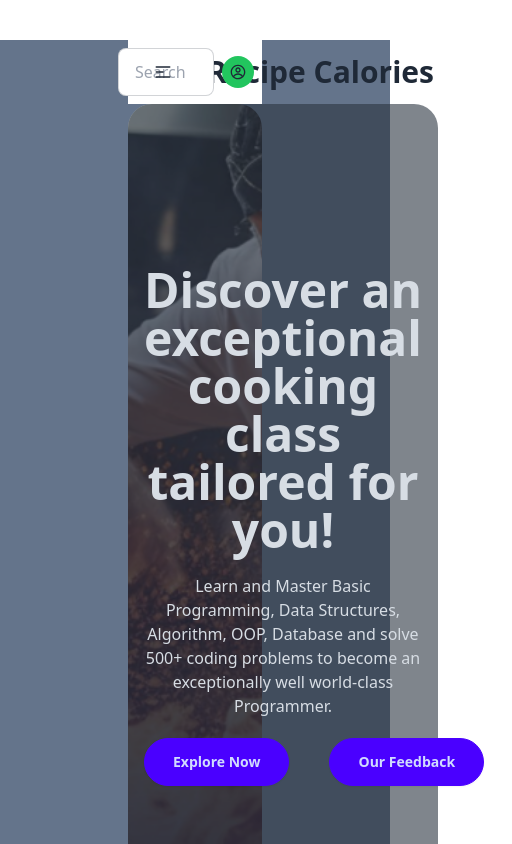
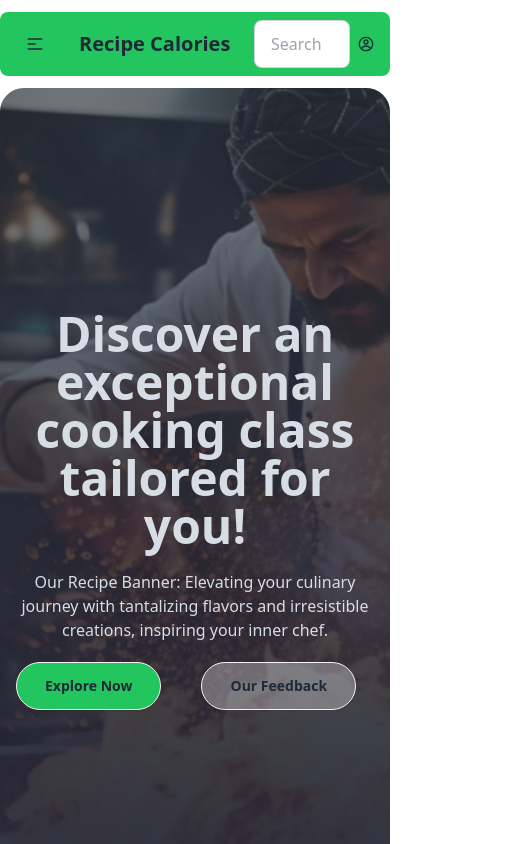
Before and after one commit to deveshbis/chefs-table, a React (Vite) app: page / in a window 390 px wide. Shown: the top 844 px of the page, 512 px wide, since content can reach past the window. Built offline with nearby package versions, Linux system fonts and the light colour scheme.

Commit message:
Current cooking value show the display

```diff
--- a/src/App.jsx
+++ b/src/App.jsx
@@ -12,10 +12,15 @@ function App() {
     <>
 
 
-      <div className='px-32 mt-10 bg-slate-500'>
-        <Header></Header>
-        <Banner></Banner>
-        <Recipes></Recipes>
+      <div className='lg:px-32'>
+        <div className='lg:mb-5 bg-green-500 rounded-lg'>
+          <Header></Header>
+        </div>
+        <div className='lg:mt-5'>
+          <Banner></Banner>
+          <Recipes></Recipes>
+        </div>
+
       </div>
 
 
--- a/src/component/Banner/Banner.jsx
+++ b/src/component/Banner/Banner.jsx
@@ -8,10 +8,10 @@ const Banner = () => {
                 <div className="hero-content text-center text-neutral-content">
                     <div className="max-w-md">
                         <h1 className="mb-5 text-5xl font-bold">Discover an exceptional cooking class tailored for you!</h1>
-                        <p className="mb-5">Learn and Master Basic Programming, Data Structures, Algorithm, OOP, Database and solve 500+ coding problems to become an exceptionally well world-class Programmer.</p>
+                        <p className="mb-5">Our Recipe Banner: Elevating your culinary journey with tantalizing flavors and irresistible creations, inspiring your inner chef.</p>
                         <div className='flex gap-10'>
-                            <button className="btn btn-primary rounded-[50px] px-7 ">Explore Now</button>
-                            <button className="btn btn-primary rounded-[50px] px-7">Our Feedback</button>
+                            <button className="btn bg-green-500 rounded-[50px] px-7 ">Explore Now</button>
+                            <button className="btn backdrop-blur-none bg-white/30 rounded-[50px] px-7">Our Feedback</button>
                         </div>
                     </div>
                 </div>
--- a/src/component/Carted/Carted.jsx
+++ b/src/component/Carted/Carted.jsx
@@ -1,32 +1,46 @@
 
-import PropTypes from 'prop-types'
 
-const Carted = ({carted}) => {
-    const {recipe_name, preparing_time, calories} = carted;
+
+import { useState } from 'react';
+import PropTypes from 'prop-types';
+
+const Carted = ({ carted, handlePrepare }) => {
+    const { recipe_name, preparing_time, calories } = carted;
+
+    const [isVisible, setIsVisible] = useState(true);
+
+    const handlePreparingBtn= () => {
+        setIsVisible(false);
+    };
+
     return (
         <div>
-
-
-            <div className="overflow-x-auto ">
+            {isVisible && (
+                <div className="overflow-x-auto">
                     <table className="table">
                         <tbody>
-                        <tr className="bg-base-200 ">
+                            <tr className="bg-base-200">
                                 <th></th>
                                 <td>{recipe_name}</td>
                                 <td>{preparing_time}</td>
                                 <td>{calories}</td>
-                            <td><button className="bg-green-400 p-2 rounded-3xl r">Preparing</button></td>
+                                <td>
+                                    <button className="bg-green-400 p-2 rounded-3xl" onClick={()=> {handlePreparingBtn(carted); handlePrepare(carted);}}>
+                                        Preparing
+                                    </button>
+                                </td>
                             </tr>
-
                         </tbody>
                     </table>
                 </div>
+            )}
         </div>
     );
 };
 
-Carted.propTypes ={
-    carted: PropTypes.object
-}
+Carted.propTypes = {
+    carted: PropTypes.object.isRequired,
+    handlePrepare:PropTypes.func
+};
 
 export default Carted;
--- a/src/component/Header/Header.jsx
+++ b/src/component/Header/Header.jsx
@@ -2,8 +2,8 @@
 import { CgProfile } from "react-icons/cg";
 const Header = () => {
     return (
-        <div className="mt-10">
-            <div className="navbar bg-base-100">
+        <div className="lg:mt-5 mt-3">
+            <div className="navbar mb-3">
                 <div className="navbar-start">
                     <div className="dropdown">
                         <div tabIndex="0" role="button" className="btn btn-ghost lg:hidden">
@@ -16,10 +16,10 @@ const Header = () => {
                             <li><a>Search</a></li>
                         </ul>
                     </div>
-                    <a className="btn btn-ghost text-3xl">Recipe Calories</a>
+                    <a className="btn btn-ghost lg:text-3xl text-xl">Recipe Calories</a>
                 </div>
                 <div className="navbar-center gap-3 hidden lg:flex">
-                    <ul className="menu menu-horizontal px-3">
+                    <ul className="menu menu-horizontal lg:px-3">
                         <li><a href="">Home</a></li>
                         <li><a href="">Recipes</a></li>
                         <li><a href="">About</a></li>
@@ -27,7 +27,7 @@ const Header = () => {
                     </ul>
                 </div>
 
-                <div className="navbar-end flex-none gap-2">
+                <div className="navbar-end flex-none lg:gap-2">
                     <div className="form-control">
                         <input type="text" placeholder="Search" className="input input-bordered w-24 md:w-auto" />
                     </div>
--- a/src/component/Recipes/Cart/Cart.jsx
+++ b/src/component/Recipes/Cart/Cart.jsx
@@ -1,30 +1,57 @@
 
 import PropTypes from 'prop-types'
 import Carted from '../../Carted/Carted';
+import { useState } from 'react';
+import Prepare from './Prepare';
 
-const Cart = ({ cart }) => {
+const Cart = ({ cart}) => {
+    const [prepare, setPrepare] =useState([]);
+
+    const handlePrepare = carted =>{
+        const newPrepare = [...prepare, carted];
+        setPrepare(newPrepare);
+    }
+
     return (
-        <div className="w-1/3">
+        <div className="lg:w-1/3">
+            <div>
                 <h2 className="text-2xl text-center">Want to cook: {cart.length}</h2>
                 <hr />
-            <h3 className='flex gap-11 mt-5'>
+                <h3 className='grid grid-cols-5 lg:flex gap-11 mt-5 text-center'>
                     <p>Sl</p>
                     <p>Name</p>
                     <p>Time</p>
                     <p>Calories</p>
                 </h3>
-            <hr className='mb-2'/>
+                <hr className='mb-2' />
                 {
-                cart.map((cart) => <Carted key={cart.id} carted={cart}></Carted>)
+                    cart.map(cart => <Carted key={cart.recipe_id} carted={cart} handlePrepare={handlePrepare}></Carted>)
+                }
+            </div>
+            <div className='mt-16'>
+                <h2 className="text-2xl text-center">Currently cooking: {prepare.length}</h2>
+                <hr />
+                <h3 className='grid grid-cols-5 lg:flex lg:justify-evenly gap-11 mt-5'>
+                    <p>Sl</p>
+                    <p>Name</p>
+                    <p>Time</p>
+                    <p>Calories</p>
+                </h3>
+                <hr className='mb-2' />
+                {
+                   prepare.map(prepare => <Prepare key={prepare.recipe_id} prepare={prepare}></Prepare>)
                 }
 
+            </div>
 
+            <Prepare prepare={prepare}></Prepare>
         </div>
     );
 };
 
 Cart.propTypes = {
     cart: PropTypes.array
+
 }
 
 export default Cart;
--- /dev/null
+++ b/src/component/Recipes/Cart/Prepare.jsx
@@ -0,0 +1,29 @@
+import PropTypes from 'prop-types'
+
+const Prepare = ({ prepare }) => {
+
+    const {recipe_name, preparing_time, calories } = prepare;
+    return (
+        <div>
+            <div className="overflow-x-auto">
+                <table className="table">
+                    <tbody>
+                        <tr className="bg-base-200">
+                            <th></th>
+                            <td>{recipe_name}</td>
+                            <td>{preparing_time}</td>
+                            <td>{calories}</td>
+                        </tr>
+                    </tbody>
+                </table>
+            </div>
+        </div >
+    );
+};
+
+Prepare.propTypes = {
+    prepare: PropTypes.object
+
+}
+
+export default Prepare;
--- a/src/component/Recipes/Recipe/Recipe.jsx
+++ b/src/component/Recipes/Recipe/Recipe.jsx
@@ -16,7 +16,7 @@ const Recipe = ({handleAddCart}) => {
     return (
         <div className="w-2/3">
             <h2 className="text-2xl">Recipes No: {recipe.length}</h2>
-            <div className=" grid lg:grid-cols-2 lg:gap-4 mt-5">
+            <div className=" grid lg:grid-cols-2 md:grid-cols-2 grid-cols-1 gap-3 lg:gap-4 mt-5">
                 {
                     recipe.map(card => <Card key={card.id} card={card} handleAddCart={handleAddCart}></Card>)
                 }
--- a/src/component/Recipes/Recipes.jsx
+++ b/src/component/Recipes/Recipes.jsx
@@ -24,7 +24,7 @@ const Recipes = () => {
             <h1 className="text-5xl text-center mt-10">Our Recipes</h1>
             <p className="mt-3 text-center">Discover a world of flavors with Our Recipes, where each dish tells a story of passion and taste, inviting you to savor every moment.</p>
 
-            <div className="flex justify-between mt-5">
+            <div className="lg:flex lg:justify-between lg:mt-5 mb-2">
                 <Recipe handleAddCart={handleAddCart}></Recipe>
                 <Cart cart={cart}></Cart>
             </div>
```
Also changed, not shown: 1 other file (tests, documents, lock files or other folders). Lines whose indentation alone changed are shown as unchanged.
